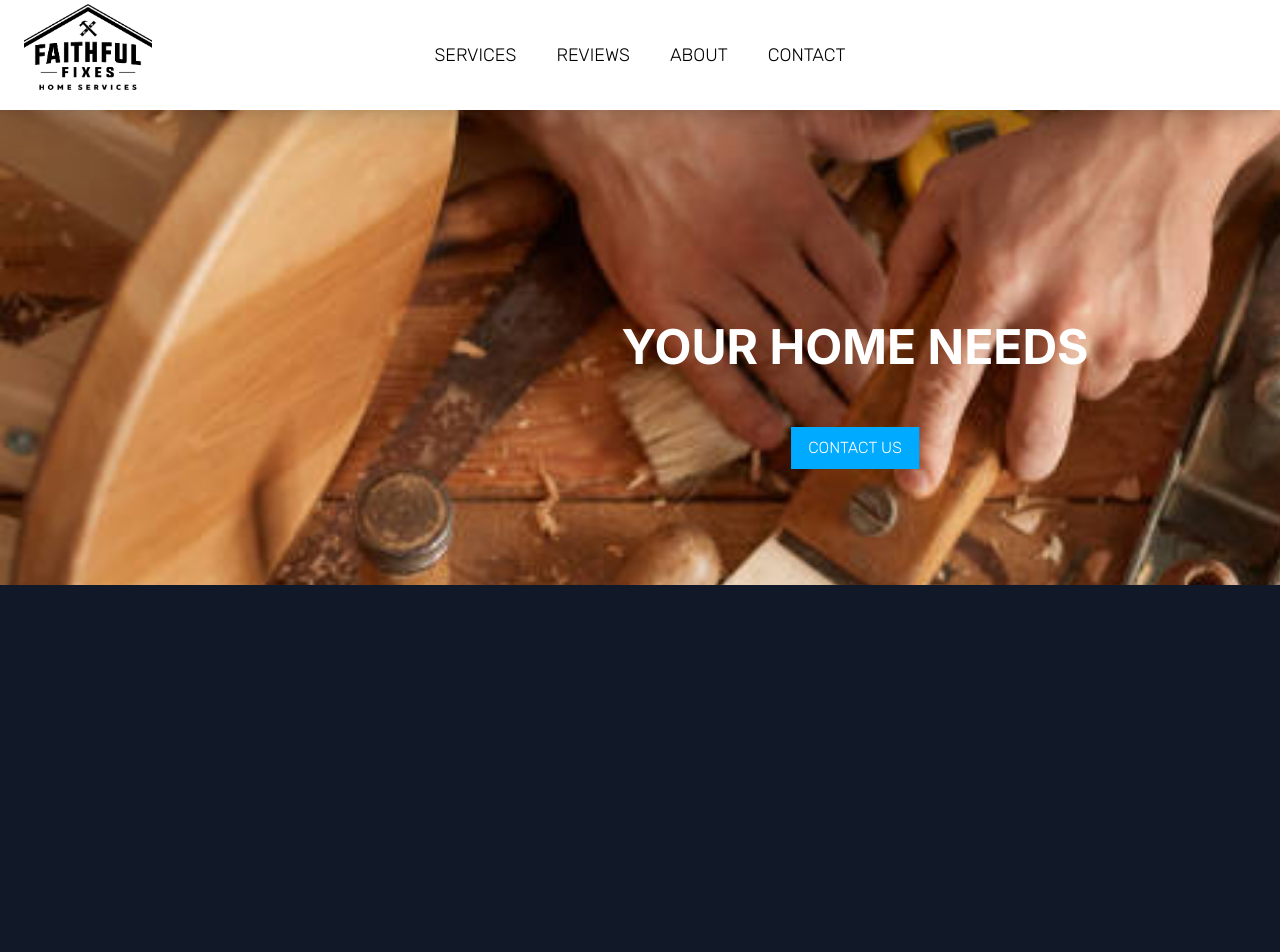
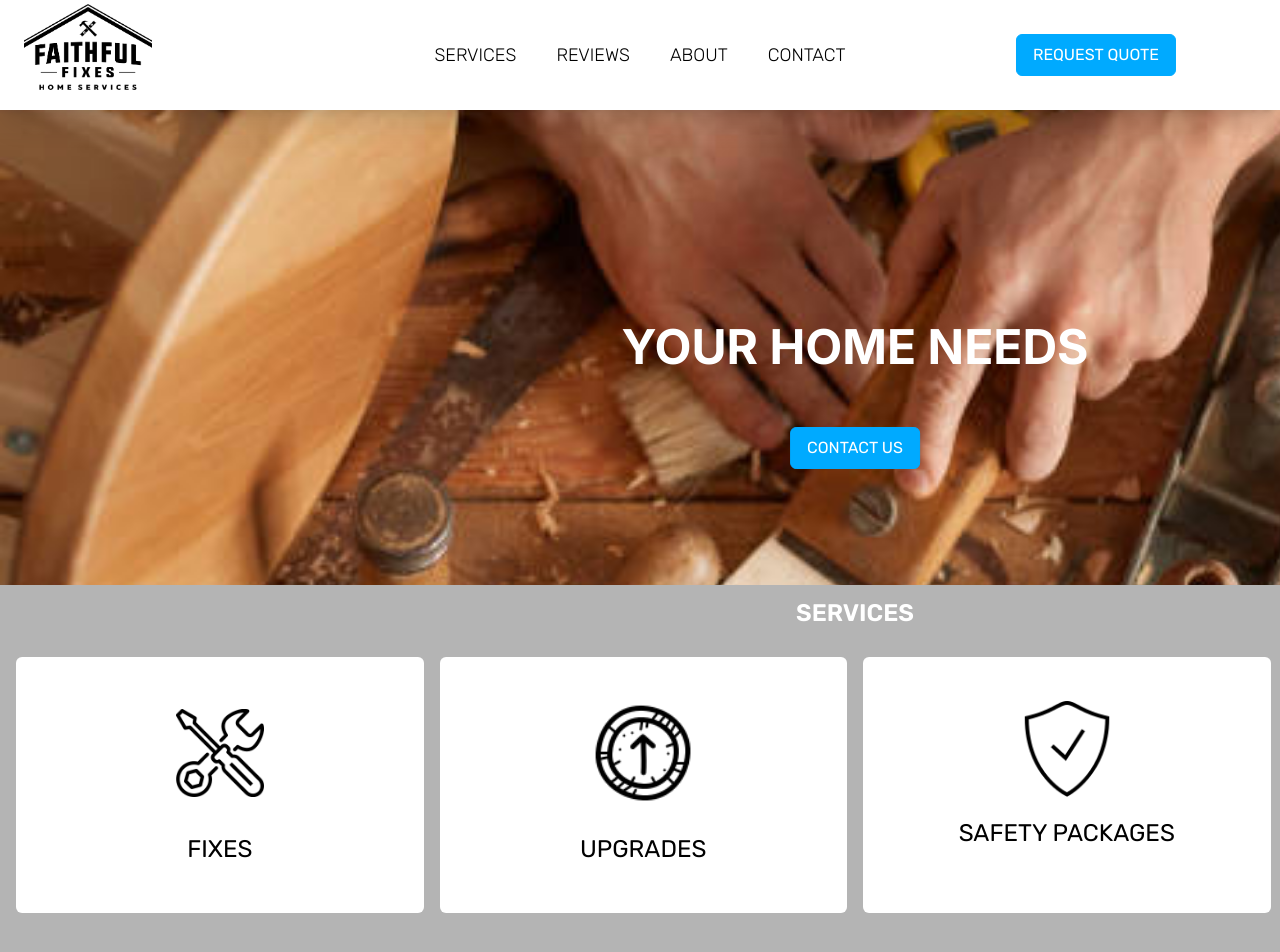
Before and after one commit to engelmana/faithfulfixes, a SvelteKit app: page / in a window 1280 px wide. Shown: the top 952 px of the page. Built offline with nearby package versions, Linux system fonts and the light colour scheme.

Commit message:
Added services section, still need to fix sizing etc..

```diff
--- a/src/app.css
+++ b/src/app.css
@@ -1,4 +1,4 @@
-@import url('https://fonts.googleapis.com/css2?family=Rubik:wght@300&display=swap');
+@import url('https://fonts.googleapis.com/css2?family=Rubik:ital,wght@0,300..900;1,300..900&display=swap');
 @import url('https://fonts.googleapis.com/css2?family=Inter:wght@700&display=swap');
 
 @tailwind base;
--- a/src/app.html
+++ b/src/app.html
@@ -10,7 +10,7 @@
 		/>
 		%sveltekit.head%
 	</head>
-	<body data-sveltekit-preload-data="hover" class="bg-gray-900 text-white">
+	<body data-sveltekit-preload-data="hover" class="bg-background text-white">
 		<div style="display: contents">%sveltekit.body%</div>
 	</body>
 </html>
--- a/src/routes/+page.svelte
+++ b/src/routes/+page.svelte
@@ -1,13 +1,17 @@
 <script>
     import logo from '../Assets/logo.png'
     import header from '../Assets/header-img.jpg'
+    import fixesImg from '../Assets/icons8-fix-100.png'
+    import upgradesImg from '../Assets/icons8-upgrade-100.png'
+    import safetyImg from '../Assets/icons8-safety-100.png'
+    import homeWatchImg from '../Assets/HOUSE.png'
 </script>
 
 <nav class="bg-white flex items-center justify-between py-1 px-6 shadow-xl sticky top-0 z-50">
     <div class="flex-1 flex justify-start">
         <img src={logo} alt="..." class="h-auto w-32 mb-4">
     </div>
-    <ul class="flex-1 flex justify-center space-x-10 text-black text-lg font-body">
+    <ul class="flex-1 flex justify-center space-x-10 text-black text-lg font-body font-light">
         <li>
             <a href="/services" class="hover:text-blue-600 transition-colors duration-150">SERVICES</a>
         </li>
@@ -21,14 +25,16 @@
             <a href="/contact" class="hover:text-blue-600 transition-colors duration-150">CONTACT</a>
         </li>
     </ul>
-    <div class="flex-1"></div>
+    <div class="flex justify-end flex-1 -translate-y-20">
+        <button type="button" class="bg-btn border border-btn hover:bg-white rounded-md hover:text-btn duration-200 top-1/2 left-1/2 transform -translate-x-1/2 translate-y-20 font-body text-white px-4 py-2">REQUEST QUOTE</button>
+    </div>
 </nav>
 
 <!--  Header image w/ text  -->
 
 <div class="relative w-header h-header">
     <h1 class="absolute top-1/2 left-1/2 transform -translate-x-1/2 -translate-y-1/2 font-header text-white text-5xl">YOUR HOME NEEDS</h1>
-    <button type="button" class="bg-btn border border-btn hover:bg-white hover:text-btn duration-200 absolute top-1/2 left-1/2 transform -translate-x-1/2 translate-y-20 font-body text-white px-4 py-2">CONTACT US</button>
+    <button type="button" class="bg-btn border border-btn hover:bg-white rounded-md hover:text-btn duration-200 absolute top-1/2 left-1/2 transform -translate-x-1/2 translate-y-20 font-body text-white px-4 py-2">CONTACT US</button>
     <img src={header} alt="..." class="w-full h-full object-cover">
 </div>
 
@@ -36,4 +42,33 @@
 
 <div class="relative w-header h-header">
 
+    <div class="flex justify-center flex-1 text-2xl py-3">
+        <h1 class="font-body font-semibold">SERVICES</h1>
+    </div>
+    <div class="grid grid-cols-4 gap-4 h-72 p-4 text-black font-body text-2xl">
+        <div class="bg-white rounded-md flex flex-col justify-center items-center hover:scale-105 duration-200 p-4">
+            <img src={fixesImg} alt="..." class="object-contain h-32 w-full py-5">
+            <div class="p-4 text-center">
+                <span>FIXES</span>
+            </div>
+        </div>
+        <div class="bg-white rounded-md flex flex-col justify-center items-center hover:scale-105 duration-200 p-4">
+            <img src={upgradesImg} alt="..." class="object-contain h-32 w-full">
+            <div class="p-4 text-center">
+                <span>UPGRADES</span>
+            </div>
+        </div>
+        <div class="bg-white rounded-md flex flex-col justify-center items-center hover:scale-105 duration-200 p-4">
+            <img src={safetyImg} alt="..." class="object-contain h-24 w-full">
+            <div class="p-5 text-center">
+                <span>SAFETY PACKAGES</span>
+            </div>
+        </div>
+        <div class="bg-white rounded-md flex flex-col justify-center items-center hover:scale-105 duration-200 p-4">
+            <img src={homeWatchImg} alt="..." class="object-contain h-32 w-full">
+            <div class="p-4 text-center">
+                <span>HOME WATCH</span>
+            </div>
+        </div>
+    </div>
 </div>
--- a/tailwind.config.cjs
+++ b/tailwind.config.cjs
@@ -14,7 +14,8 @@ export default {
 				header: '475px'
 			},
 			colors: {
-				btn: '#00AAFF'
+				btn: '#00AAFF',
+				background: '#B4B4B4'
 			}
 		}
 	},
```
